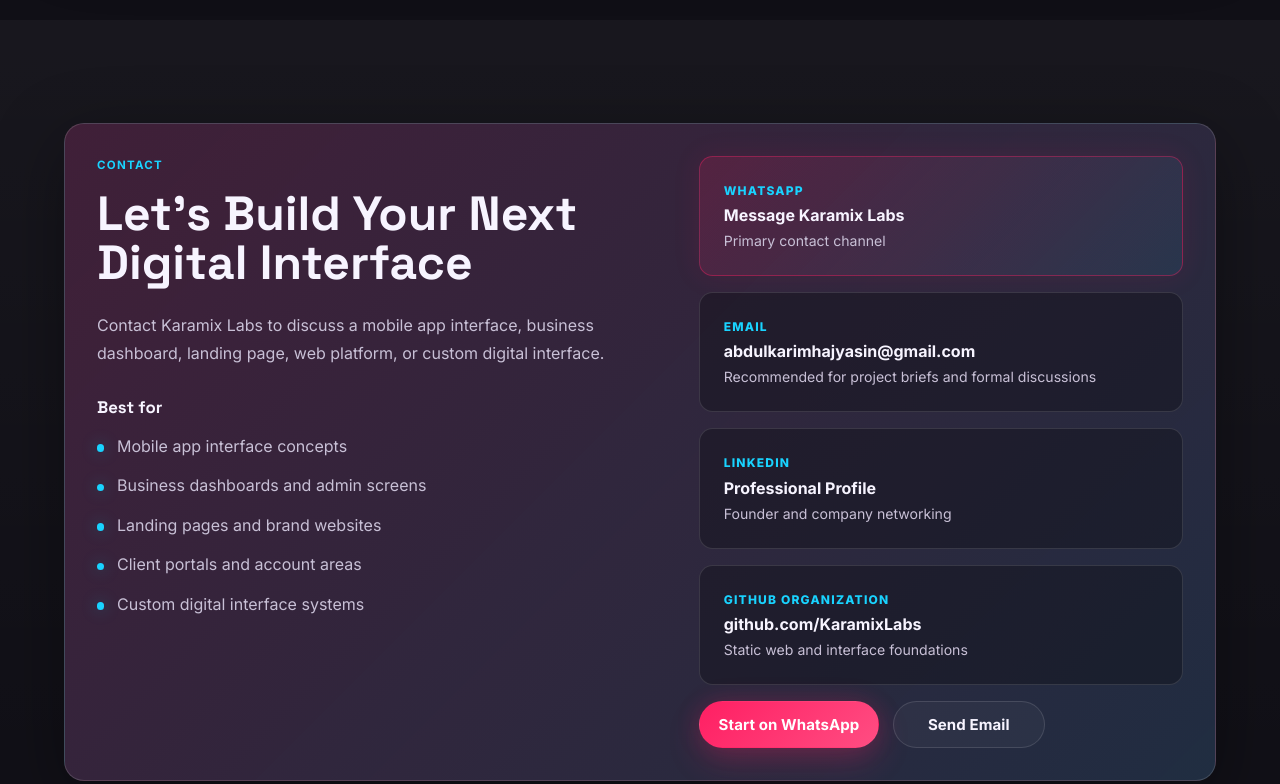
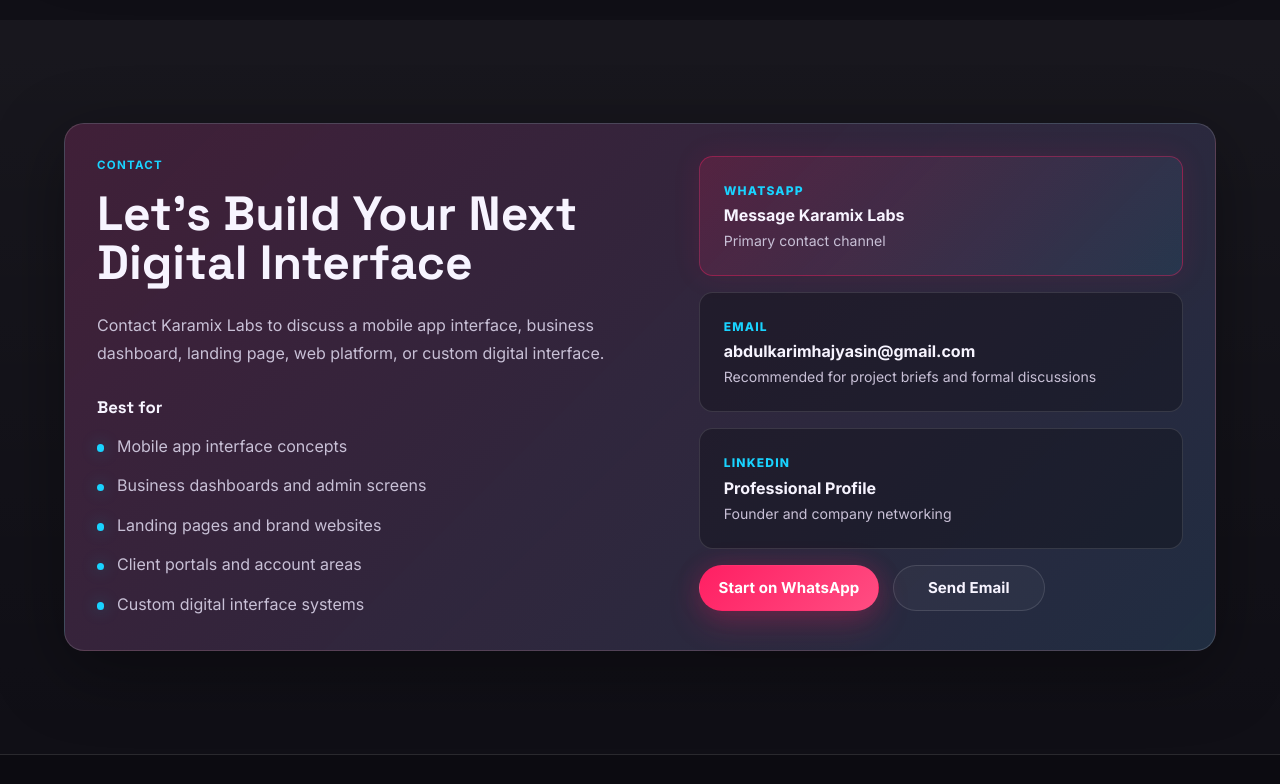
Before and after one commit to KaramixLabs/company-website, a plain HTML site: page index.html in a window 1280 px wide. Shown: the part 6826-7610 px from the top of the page. Drawn offline with Linux system fonts and the light colour scheme.

Commit message:
Remove public GitHub references

```diff
--- a/index.html
+++ b/index.html
@@ -314,7 +314,7 @@
                             <h3>Publishing</h3>
                             <ul>
                                 <li>Static Websites</li>
-                                <li>GitHub Pages Deployment</li>
+                                <li>Static Site Deployment</li>
                                 <li>Simple Maintenance</li>
                             </ul>
                         </article>
@@ -463,11 +463,6 @@
                         <strong>Professional Profile</strong>
                         <small>Founder and company networking</small>
                     </a>
-                    <a class="contact-card" href="https://github.com/KaramixLabs" target="_blank" rel="noopener noreferrer">
-                        <span>GitHub Organization</span>
-                        <strong>github.com/KaramixLabs</strong>
-                        <small>Static web and interface foundations</small>
-                    </a>
                     <div class="contact-actions">
                         <a class="button button--primary" href="https://wa.me/963937365350?text=Hello%20Karamix%20Labs%2C%20I%20would%20like%20to%20discuss%20a%20digital%20interface%20project" target="_blank" rel="noopener noreferrer">Start on WhatsApp</a>
                         <a class="button button--secondary" href="mailto:abdulkarimhajyasin@gmail.com">Send Email</a>
```
Also changed, not shown: imgs/Business.png, 1 other file.
